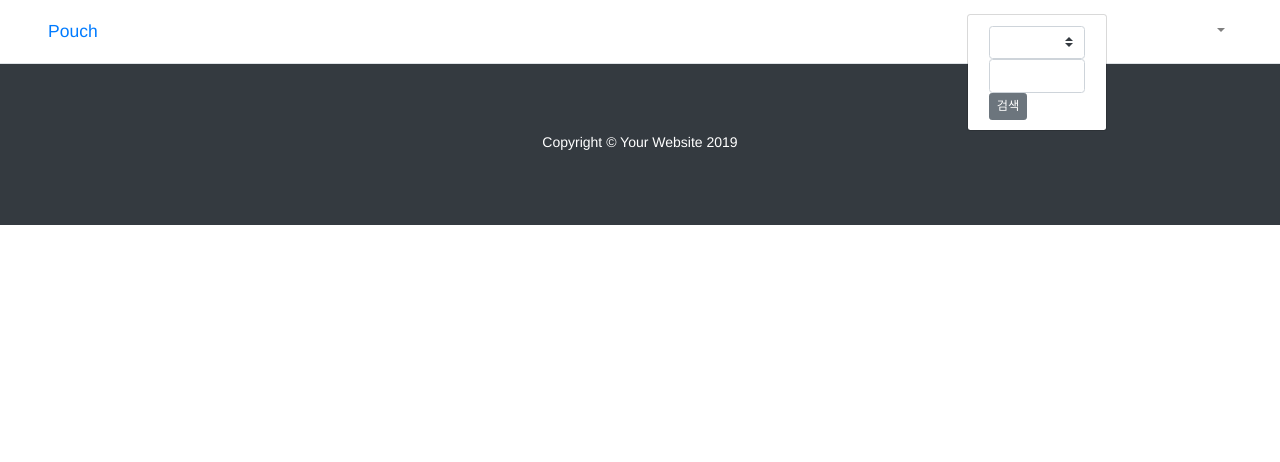
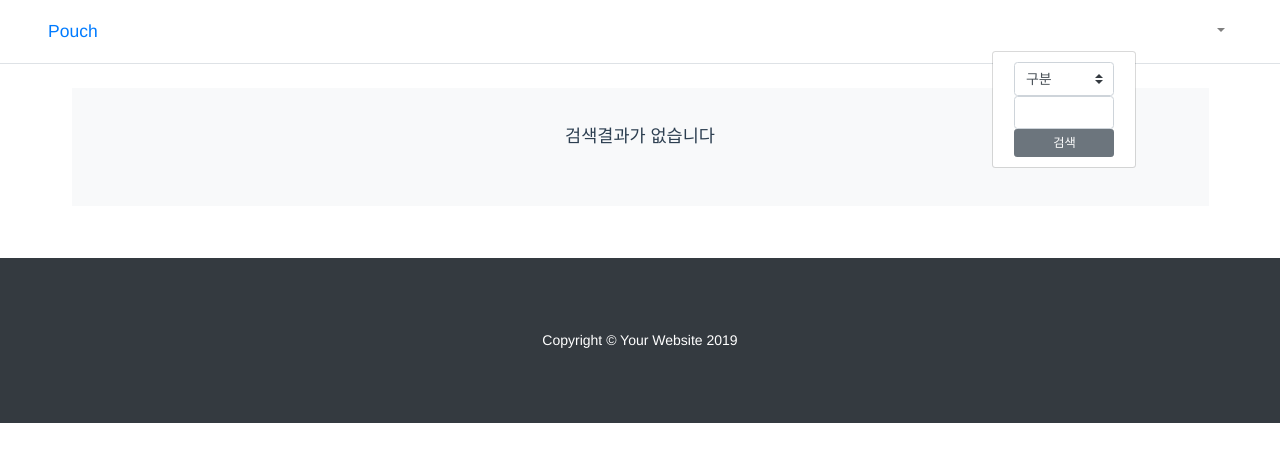
Before and after one commit to choiwono/pouch, a Vue app in the folder frontend/: page /categories/search in a window 1280 px wide. Both pictures are taken after a click on the button 1122 px from the left and 31 px from the top of the page. Shown: the top 462 px of the page. Built offline with nearby package versions, Linux system fonts and the light colour scheme; some icons are missing; what vue-cookies would draw is missing.

Commit message:
#190422_검색 결과 보기

```diff
--- a/frontend/src/components/Contents/Search.vue
+++ b/frontend/src/components/Contents/Search.vue
@@ -1,14 +1,52 @@
 <template>
-  <div>
-    <div v-for="category in $store.state.searchCategory">
-      <h3>{{ category.id }}</h3>
+  <!--<div>-->
+    <!--<div v-for="category in $store.state.searchCategory">-->
+      <!--<h3>{{ category.id }}</h3>-->
+    <!--</div>-->
+  <!--</div>-->
+  <div class="container">
+   <div class="jumbotron jumbotron-fluid bg-light p-3 mt-1">
+    <div class="container text-center">
+      <div v-if="category in $store.state.searchCategory" class="form-group d-flex justify-content-center">
+        <h5>{{category.name}}</h5>
+      </div>
+      <div v-else class="form-group d-flex justify-content-center">
+         <h5>검색결과가 없습니다</h5>
+      </div>
+
     </div>
   </div>
+
+
+    <div class="row">
+      <div v-for="category in $store.state.searchCategory" class="col-md-3 mb-4">
+        <div class="card mb-4 shadow-sm">
+          <svg class="bd-placeholder-img card-img-top" width="100%" height="225"
+               xmlns="http://www.w3.org/2000/svg" preserveAspectRatio="xMidYMid slice" focusable="false"
+               role="img" aria-label="Placeholder: Thumbnail">
+            <router-link :to="{ name: 'categories',params:{ id:category.id }}">
+              <title>Placeholder</title>
+              <rect width="100%" height="100%" fill="#fff"></rect>
+              <text x="30%" y="40%" fill="#6c757d" dy=".5em">' {{category.nickName}} '의</text>
+              <text x="35%" y="50%" fill="#6c757d" dy=".5em">{{ category.name }}</text>
+            </router-link>
+          </svg>
+        </div>
+      </div>
+    </div>
+  </div>
+
 </template>
 
 <script>
   export default {
     name: 'Search',
+    data () {
+      return {
+        category : '',
+        searchCategory: []
+      }
+    },
   }
 </script>
 
--- a/frontend/src/components/layout/Header.vue
+++ b/frontend/src/components/layout/Header.vue
@@ -7,23 +7,21 @@
         <!-- Right aligned nav items -->
         <b-navbar-nav class="ml-auto">
 
-          <b-nav-item-dropdown no-caret dropleft>
-            <b-dropdown-form @submit.prevent="onSubmit">
+          <b-nav-item-dropdown no-caret right>
+            <b-dropdown-form style="display:flex" @submit.prevent="onSubmit">
                 <b-form-select
                   :value="null"
                   :options="{ '1': '카테고리', '2': '태그' }"
                   id="searchType"
-                  v-model="searchType"
-                >
-                  <option slot="first" :value="null" disabled="true">구분</option> </b-form-select>
-
-                <b-form-input id="searchStr2" v-model="searchStr"></b-form-input>
-                <b-button type="submit" variant="secondary" size="sm" >검색</b-button>
-              <!--@click="onClick"-->
+                  v-model="searchType">
+                  <option slot="first" value="" disabled style="width: 80px">구분</option>
+                  <!--<option  :value="null" disabled="true" style="width: 80px">구분</option>-->
+                </b-form-select>
+                <b-form-input id="searchStr2" v-model="searchStr" style="width: 100px"></b-form-input>
+                <b-button type="submit" variant="secondary" size="sm" style="width: 100px" >검색</b-button>
             </b-dropdown-form>
             <template slot="button-content"><icon name="search"></icon></template>
-
-          </b-nav-item-dropdown >
+          </b-nav-item-dropdown>
 
           <b-nav-item href="#"><icon name="envelope"></icon></b-nav-item>
           <b-nav-item v-b-modal.modal-link><icon name="plus"></icon></b-nav-item>
@@ -134,7 +132,8 @@
         then((response) => {
           searchType = '';
           searchStr = '';
-          console.log(response);
+          this.$store.state.searchCategory = response;
+          console.log(this.$store.state.searchCategory);
           this.$router.push({name:'search'});
         }, (err) => {
           console.log('err', err)
--- a/frontend/src/router/index.js
+++ b/frontend/src/router/index.js
@@ -41,7 +41,8 @@ const router = new Router({
       name: 'search',
       component: Search,
       meta: { requiresAuth: true }
-    },{
+    },
+    {
       path: '/categories/:id',
       name: 'categories',
       component: Categories,
```
Also changed, not shown: 2 other files (tests, documents, lock files or other folders).
